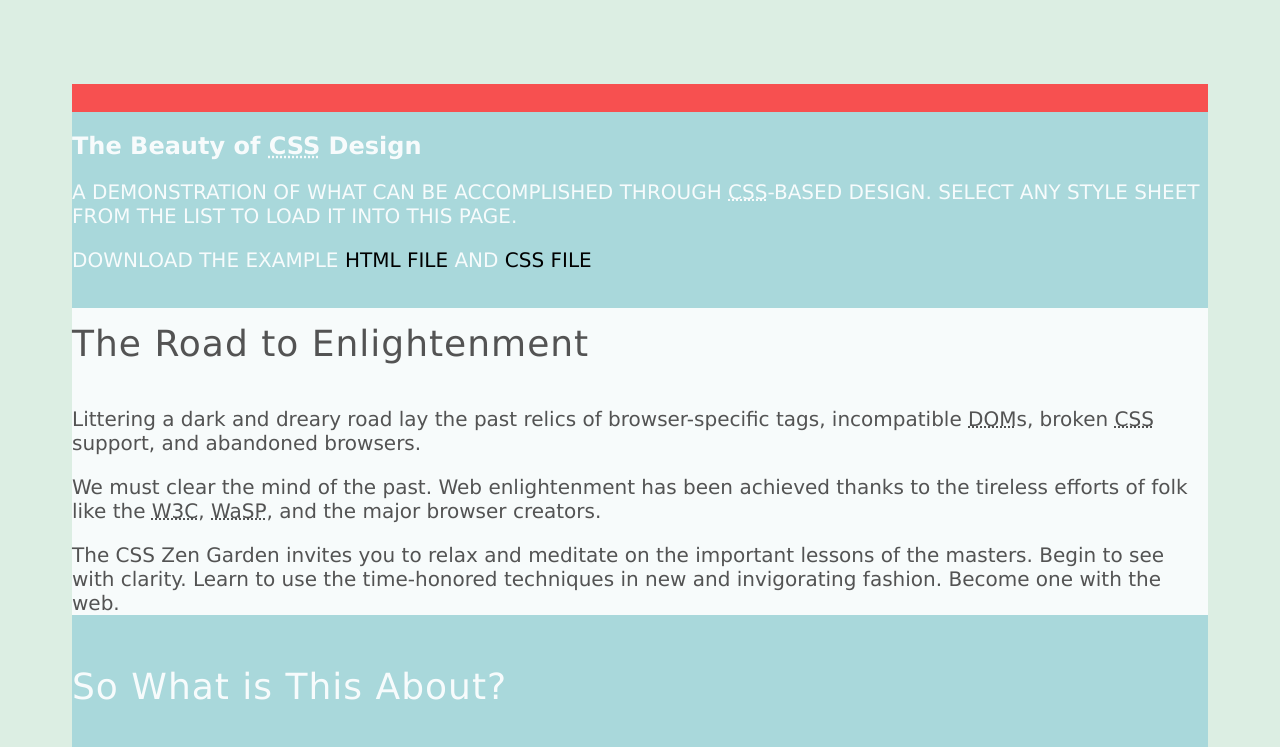
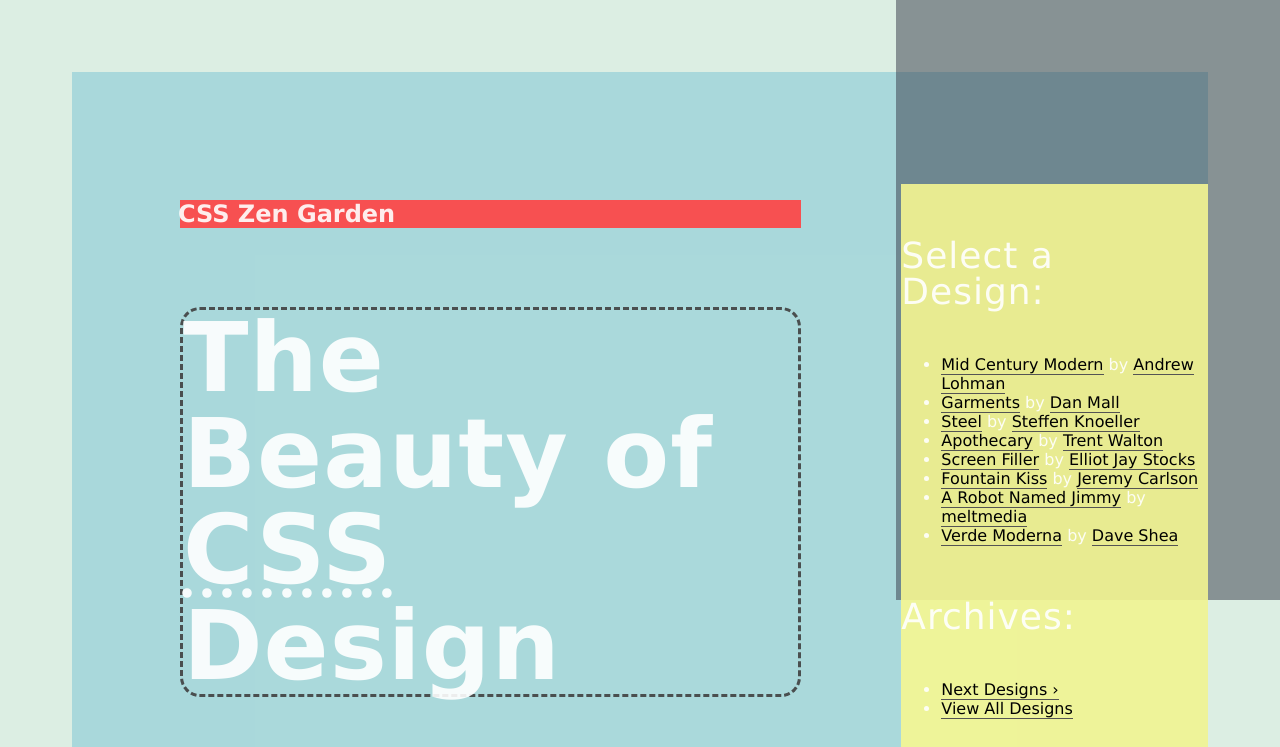
Before and after one commit to vlangner/workspaceCSS_2022, a website: page index.html in a window 1280 px wide. Shown: the top 747 px of the page. Drawn offline with Linux system fonts and the light colour scheme; a web font is replaced by a local one.

Commit message:
done 0923 lessons

```diff
--- a/css/main.css
+++ b/css/main.css
@@ -65,6 +65,11 @@
   line-height: 1em; padding:0.5em 0 0.25em 0;
 }
 
+h2{
+    font-weight:900; /* Heavy */ font-size:6em; letter-spacing:1px;
+    line-height:1em;
+}
+
 div.summary{
   /*font-family: 'Ranchers', cursive;*/
   text-transform: uppercase;
@@ -76,17 +81,99 @@
 }
 
 h1{
-  text-indent: -999px;
+  text-indent: -2px;
 
 }
 /** 03 Position, Size, layout **/
+div,
+article,
+section,
+header,
+footer,
+nav,
+figure,
+li{
+  position: relative;
+}
+
+aside.sidebar{
+  position: absolute;
+  top: 3%;
+  right: 0;
+  width:27%;
+}
+
+section.intro{
+  width: 60.7%;
+  padding: 5%;
+}
+
+section.intro div.preamble{
+  margin-left: -30%;
+  padding: 5% 5% 5% 30%;
+}
+div.page-wrapper{
+  padding: 5%;
+  z-index: 2;
+}
+
+div.extra1{
+  position: fixed;
+  top:0;
+  right:0;
+  width: 30%;
+  /*bottom:0;*/
+  height: 600px;
+  background-color: hsla(227,15%,24%,0.5);
+  z-index:1;
+}
+
+div.explanation{
+  float:left;
+  width:40%;
+  padding:5%;
+}
+div.participation{
+  margin-left:50%;
+  width:40%;
+  padding:5%;
+
+}
+div.benefits{
+  float:left;
+  width:30%;
+  padding:5%;
+}
+div.requirements{
+  margin-left:40%;
+  width:50%;
+  padding:5%;
+
+}
+
+h2{
+  border: 3px dashed hsla(180,0%,25%,0.9);
+  border-radius: 20px;
+}
+
+a{
+  border-bottom: 1px inset black;
+}
+
+/* use margin to center element */
+footer{
+  clear:both;
+  color: #fff;
+  padding: 1em 5%;
+  width: 50%;
+  margin: 10em auto;
+}
+
+div.summary{
+  display:none;
+}
 
 
-/** 04  Other decoration -- background Links **/
-
-
+/** other decoration **/
 
 /**	05	Media  **/
-header>h1{
-  background-image: url(../img/zengarden.gif);
-}
--- a/index.html
+++ b/index.html
@@ -5,6 +5,7 @@
 	<title>CSS Zen Garden: The Beauty of CSS Design</title>
   <link href="https://fonts.googleapis.com/css2?family=Ranchers&display=swap" rel="stylesheet">
 	<link rel="stylesheet" media="screen" href="css/main.css">
+  <link rel="stylesheet" media="print" href="css/main.css">
 	<link rel="alternate" type="application/rss+xml" title="RSS" href="http://www.csszengarden.com/zengarden.xml">
 
 	<meta name="viewport" content="width=device-width, initial-scale=1.0">
```
